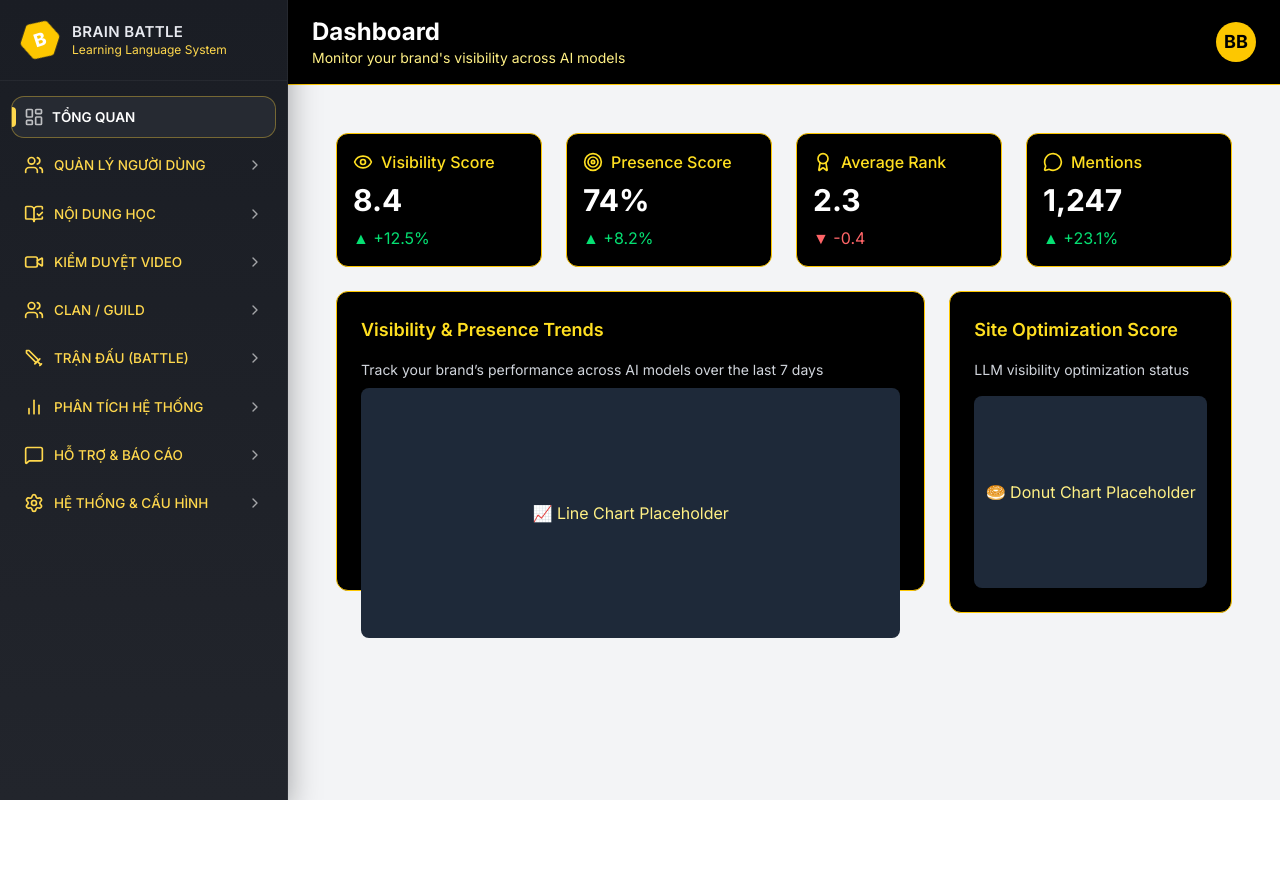
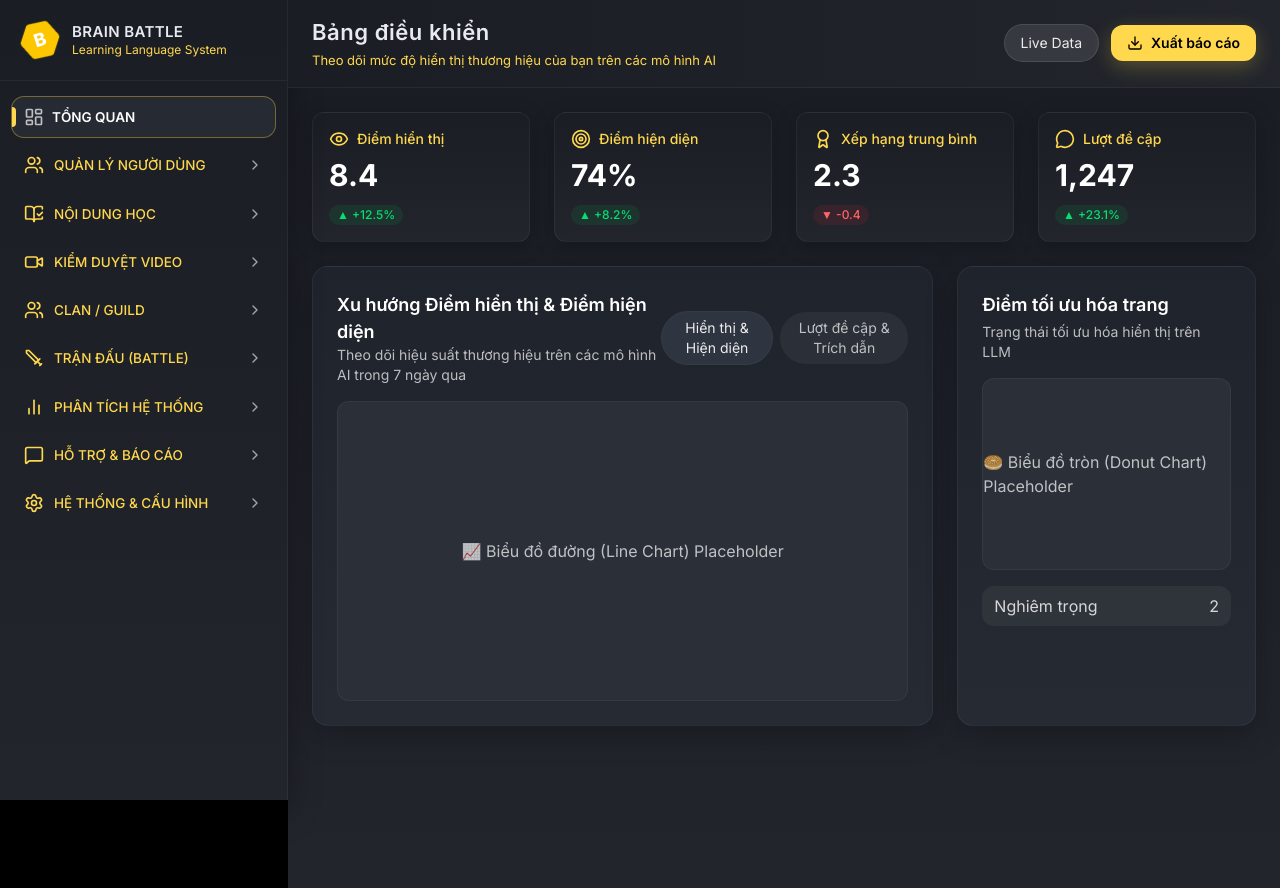
Before and after one commit to NguyenTruongNgocHan/next-dashboard-ui, a Next.js app: page /admin in a window 1280 px wide. Before the commit the page ends 800 px from the top, so only its background shows below. Built offline with nearby package versions, Linux system fonts and the light colour scheme.

Commit message:
fix: header

```diff
--- a/src/app/admin/layout.tsx
+++ b/src/app/admin/layout.tsx
@@ -10,7 +10,7 @@ export default function AdminLayout({ children }: { children: ReactNode }) {
       <Sidebar />
       <div className="flex flex-col flex-1">
         <Header />
-        <main className="flex-1 overflow-y-auto bg-gray-100 text-black p-6">
+        <main className="flex-1 overflow-y-auto bg-gray-100 text-black p-0">
           {children}
         </main>
       </div>
--- a/src/app/admin/page.tsx
+++ b/src/app/admin/page.tsx
@@ -1,66 +1,72 @@
-'use client'
+'use client';
 
 import StatCard from '@/components/dashboard/StatCard';
 import { Eye, Target, Award, MessageCircle } from 'lucide-react';
 
 export default function DashboardPage() {
   return (
-    <div className="p-6 space-y-6">
+    <div className="p-6 space-y-6 bg-gradient-to-b from-[#1A1D24] to-[#22252C] min-h-screen">
       {/* Grid thống kê */}
       <div className="grid grid-cols-1 md:grid-cols-2 xl:grid-cols-4 gap-6">
-        <StatCard
-          icon={Eye}
-          label="Visibility Score"
-          value="8.4"
-          change="+12.5%"
-          changeType="increase"
-        />
-        <StatCard
-          icon={Target}
-          label="Presence Score"
-          value="74%"
-          change="+8.2%"
-          changeType="increase"
-        />
-        <StatCard
-          icon={Award}
-          label="Average Rank"
-          value="2.3"
-          change="-0.4"
-          changeType="decrease"
-        />
-        <StatCard
-          icon={MessageCircle}
-          label="Mentions"
-          value="1,247"
-          change="+23.1%"
-          changeType="increase"
-        />
+        <StatCard icon={Eye} label="Điểm hiển thị" value="8.4" change="+12.5%" changeType="increase" />
+        <StatCard icon={Target} label="Điểm hiện diện" value="74%" change="+8.2%" changeType="increase" />
+        <StatCard icon={Award} label="Xếp hạng trung bình" value="2.3" change="-0.4" changeType="decrease" />
+        <StatCard icon={MessageCircle} label="Lượt đề cập" value="1,247" change="+23.1%" changeType="increase" />
       </div>
 
-      {/* Placeholder cho chart và donut */}
+      {/* Charts */}
       <div className="grid grid-cols-1 lg:grid-cols-3 gap-6">
-        <div className="col-span-2 bg-black rounded-xl p-6 border border-yellow-400 h-[300px]">
-          <h2 className="text-lg text-yellow-300 font-semibold mb-4">
-            Visibility & Presence Trends
-          </h2>
-          <p className="text-sm text-gray-300 mb-2">
-            Track your brand’s performance across AI models over the last 7 days
-          </p>
-          <div className="bg-gray-800 rounded-lg h-full flex items-center justify-center text-yellow-200">
-            📈 Line Chart Placeholder
+        {/* Line Chart card */}
+        <div
+          className="col-span-2 rounded-2xl p-6
+                     bg-gradient-to-b from-[#1F232B] to-[#262A32]
+                     border border-white/5 shadow-[0_8px_30px_rgba(0,0,0,0.25)]"
+        >
+          <div className="flex items-center justify-between mb-4">
+            <div>
+              <h2 className="text-[18px] font-semibold text-white">Xu hướng Điểm hiển thị & Điểm hiện diện</h2>
+              <p className="text-sm text-white/70">
+                Theo dõi hiệu suất thương hiệu trên các mô hình AI trong 7 ngày qua
+              </p>
+            </div>
+
+            {/* Tabs giả lập */}
+            <div className="flex items-center gap-2">
+              <button className="px-3 py-1.5 text-sm rounded-full bg-[#2F3540] text-white/90 ring-1 ring-white/10">
+                Hiển thị &amp; Hiện diện
+              </button>
+              <button className="px-3 py-1.5 text-sm rounded-full bg-white/5 text-white/70 hover:text-white hover:bg-white/10 transition">
+                Lượt đề cập &amp; Trích dẫn
+              </button>
+            </div>
+          </div>
+
+          <div className="h-[300px] rounded-xl bg-[#2A2F38] border border-white/5
+                          flex items-center justify-center text-white/70">
+            📈 Biểu đồ đường (Line Chart) Placeholder
           </div>
         </div>
 
-        <div className="bg-black rounded-xl p-6 border border-yellow-400">
-          <h2 className="text-lg text-yellow-300 font-semibold mb-4">
-            Site Optimization Score
-          </h2>
-          <p className="text-sm text-gray-300 mb-4">
-            LLM visibility optimization status
-          </p>
-          <div className="w-full h-48 flex items-center justify-center bg-gray-800 rounded-lg text-yellow-200">
-            🥯 Donut Chart Placeholder
+        {/* Donut card */}
+        <div
+          className="rounded-2xl p-6
+                     bg-gradient-to-b from-[#1F232B] to-[#262A32]
+                     border border-white/5 shadow-[0_8px_30px_rgba(0,0,0,0.25)]"
+        >
+          <h2 className="text-[18px] font-semibold text-white mb-1">Điểm tối ưu hóa trang</h2>
+          <p className="text-sm text-white/70 mb-4">Trạng thái tối ưu hóa hiển thị trên LLM</p>
+
+          <div className="h-48 rounded-xl bg-[#2A2F38] border border-white/5
+                          flex items-center justify-center text-white/70">
+            🥯 Biểu đồ tròn (Donut Chart) Placeholder
+          </div>
+
+          {/* Danh sách trạng thái (mock) */}
+          <div className="mt-4 space-y-2">
+            <div className="flex items-center justify-between rounded-xl bg-white/5 px-3 py-2">
+              <span className="text-white/80">Nghiêm trọng</span>
+              <span className="text-white/80">2</span>
+            </div>
           </div>
         </div>
       </div>
--- a/src/components/dashboard/Header.tsx
+++ b/src/components/dashboard/Header.tsx
@@ -1,46 +1,102 @@
 'use client';
 
+import Image from 'next/image';
 import { usePathname } from 'next/navigation';
+import { Download } from 'lucide-react'; // thêm icon
 
-const pageInfo: Record<string, { title: string; description: string }> = {
+// Thông tin tiêu đề & mô tả cho từng trang
+const thongTinTrang: Record<string, { tieuDe: string; moTa: string }> = {
   '/admin': {
-    title: 'Dashboard',
-    description: "Monitor your brand's visibility across AI models",
+    tieuDe: 'Bảng điều khiển',
+    moTa: 'Theo dõi mức độ hiển thị thương hiệu của bạn trên các mô hình AI',
   },
   '/admin/users/learners': {
-    title: 'Danh sách người dùng',
-    description: 'Quản lý thông tin học viên trong hệ thống',
+    tieuDe: 'Danh sách người học',
+    moTa: 'Quản lý thông tin học viên trong hệ thống',
   },
   '/admin/users': {
-    title: 'Quản lý người dùng',
-    description: 'Thống kê và kiểm soát người dùng hệ thống',
+    tieuDe: 'Quản lý người dùng',
+    moTa: 'Thống kê và kiểm soát người dùng hệ thống',
   },
   '/admin/users/creators': {
-    title: 'Creator & Quyền truy cập',
-    description: 'Quản lý creator và phân quyền nâng cao',
+    tieuDe: 'Creator & Quyền truy cập',
+    moTa: 'Quản lý creator và phân quyền nâng cao',
   },
-  // Thêm các route khác tùy bạn...
+  // ... thêm route khác nếu cần
 };
 
 export default function Header() {
-  const pathname = usePathname();
-  const current = pageInfo[pathname] || {
-    title: 'Trang không xác định',
-    description: '',
-  };
+  const duongDan = usePathname();
+  const hienTai = thongTinTrang[duongDan] || { tieuDe: 'Trang không xác định', moTa: '' };
+  const laDashboard = duongDan === '/admin';
 
   return (
-    <header className="w-full px-6 py-4 border-b border-yellow-400 bg-black flex items-center justify-between">
-      {/* Left: Title */}
-      <div>
-        <h1 className="text-2xl font-bold text-white">{current.title}</h1>
-        <p className="text-sm text-yellow-200">{current.description}</p>
+    <header
+      className="w-full px-6 py-4
+                 bg-gradient-to-r from-[#1A1D24] to-[#22252C]
+                 border-b border-white/5
+                 text-[#E8EAF0] flex items-center justify-between
+                 sticky top-0 z-40"
+    >
+      {/* Bên trái: Tiêu đề */}
+      <div className="min-w-0">
+        <h1 className="text-[20px] md:text-[22px] font-semibold tracking-wide truncate">
+          {hienTai.tieuDe}
+        </h1>
+        {hienTai.moTa && (
+          <p className="text-[13px] text-[#FFD84D] mt-0.5 truncate">
+            {hienTai.moTa}
+          </p>
+        )}
       </div>
 
-      {/* Right: Avatar */}
-      <div className="w-10 h-10 rounded-full bg-yellow-400 text-black flex items-center justify-center font-bold text-lg">
-        BB
-      </div>
+      {/* Bên phải: Dashboard -> 2 nút, trang khác -> logo */}
+      {laDashboard ? (
+        <div className="flex items-center gap-3">
+          {/* Secondary: Live Data */}
+          <button
+            type="button"
+            className="px-4 py-2 rounded-full
+                       bg-white/10 text-white/90
+                       border border-white/10
+                       hover:bg-white/15 hover:border-white/20
+                       transition text-sm"
+          >
+            Live Data
+          </button>
+
+          {/* Primary: Xuất báo cáo */}
+          <button
+            type="button"
+            className="inline-flex items-center gap-2
+                       px-4 py-2 rounded-xl
+                       bg-[#FFD84D] text-black font-semibold
+                       shadow-[0_6px_20px_rgba(255,216,77,0.25)]
+                       hover:bg-[#FFE169]
+                       transition text-sm"
+          >
+            <Download className="w-4 h-4" />
+            Xuất báo cáo
+          </button>
+        </div>
+      ) : (
+        <div className="relative w-10 h-10">
+          {/* Khung lục giác */}
+          <div className="absolute inset-0 rotate-[18deg]">
+            <Image
+              src="/images/frame_logo.png"
+              alt="Logo BrainBattle"
+              fill
+              className="object-contain"
+              priority
+            />
+          </div>
+          {/* Chữ B ở giữa, xoay ngược lại */}
+          <div className="absolute inset-0 -rotate-[18deg] flex items-center justify-center text-white text-lg font-extrabold">
+            B
+          </div>
+        </div>
+      )}
     </header>
   );
 }
--- a/src/components/dashboard/StatCard.tsx
+++ b/src/components/dashboard/StatCard.tsx
@@ -18,13 +18,29 @@ export default function StatCard({
   const isIncrease = changeType === 'increase';
 
   return (
-    <div className="bg-black text-white border border-yellow-400 p-4 rounded-xl space-y-2">
-      <div className="flex items-center gap-2 text-yellow-300">
+    <div
+      className="p-4 rounded-xl space-y-2
+                 bg-gradient-to-b from-[#1A1D24] to-[#22252C]
+                 border border-white/5 shadow-[0_4px_20px_rgba(0,0,0,0.25)]
+                 transition hover:shadow-[0_6px_24px_rgba(0,0,0,0.35)]"
+    >
+      {/* Icon + Label */}
+      <div className="flex items-center gap-2 text-[#FFD84D]">
         <Icon className="w-5 h-5" />
-        <span className="font-medium">{label}</span>
+        <span className="font-medium text-sm">{label}</span>
       </div>
-      <div className="text-3xl font-bold">{value}</div>
-      <div className={isIncrease ? 'text-green-400' : 'text-red-400'}>
+
+      {/* Value */}
+      <div className="text-3xl font-bold text-white">{value}</div>
+
+      {/* Change */}
+      <div
+        className={`inline-flex items-center gap-1 px-2 py-0.5 rounded-full text-xs font-medium
+          ${isIncrease
+            ? 'bg-green-500/10 text-green-400'
+            : 'bg-red-500/10 text-red-400'
+          }`}
+      >
         {isIncrease ? '▲' : '▼'} {change}
       </div>
     </div>
```
